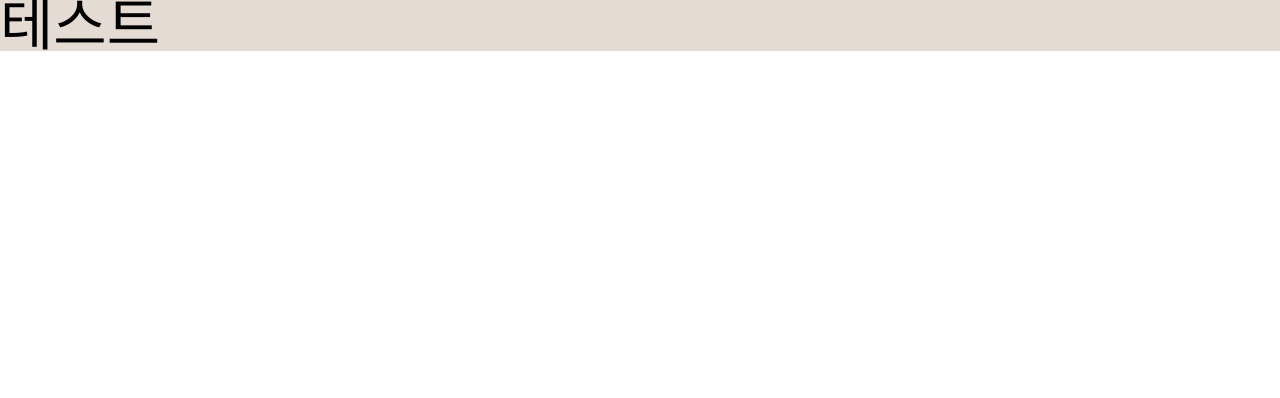
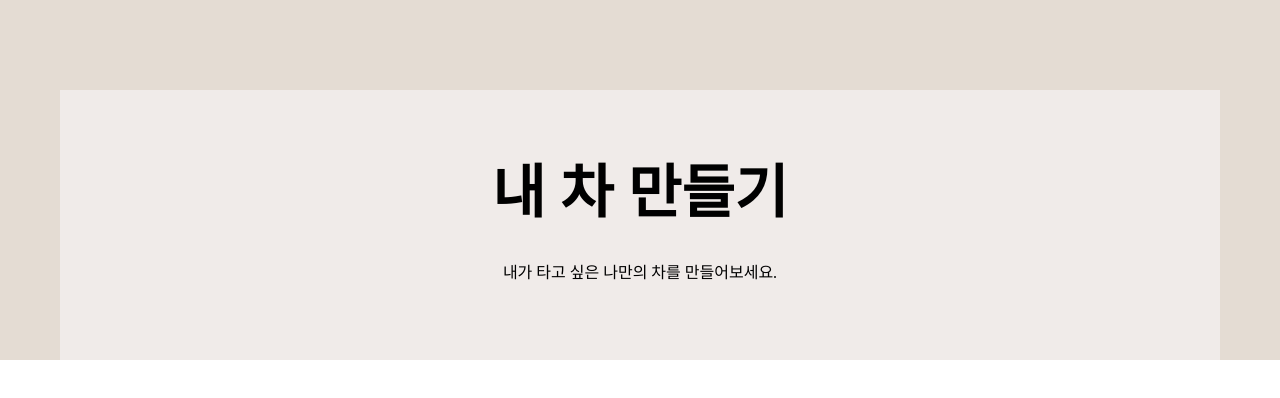
Before and after one commit to softeer5th/fe-mycar, a React (Vite) app: page / in a window 1280 px wide. Shown: the top 398 px of the page. Built offline with nearby package versions, Linux system fonts and the light colour scheme.

Commit message:
feat: TitleSection UI 퍼블리싱

```diff
--- a/src/App.tsx
+++ b/src/App.tsx
@@ -1,19 +1,11 @@
-import { useState } from 'react';
-import styled from 'styled-components';
+import TitleSection from './components/TitleSection';
 
-function App() {
-  const [count, setCount] = useState(0);
-
+const App = () => {
   return (
     <>
-      <Container>테스트</Container>
+      <TitleSection />
     </>
   );
-}
+};
 
 export default App;
-
-const Container = styled.div`
-  ${(props) => props.theme.fonts.title};
-  background-color: ${(props) => props.theme.colors.beige400};
-`;
--- /dev/null
+++ b/src/components/TitleSection/TitleSection.styled.ts
@@ -0,0 +1,31 @@
+import styled from 'styled-components';
+
+export const TitleLayout = styled.section`
+  height: 36rem;
+  background-color: ${({ theme }) => theme.colors.beige400};
+  display: flex;
+  flex-direction: column;
+`;
+
+export const Breadcrumb = styled.div`
+  flex-basis: 25%;
+`;
+
+export const TitleWrapper = styled.div`
+  display: flex;
+  flex-direction: column;
+  align-items: center;
+  justify-content: center;
+  gap: 4rem;
+  flex-basis: 75%;
+  margin: 0 6rem;
+  background-color: ${({ theme }) => theme.colors.beige300};
+`;
+
+export const Title = styled.h1`
+  ${({ theme }) => theme.fonts.title};
+`;
+
+export const SubTitle = styled.h2`
+  ${({ theme }) => theme.fonts.subTitle};
+`;
--- /dev/null
+++ b/src/components/TitleSection/index.tsx
@@ -0,0 +1,15 @@
+import * as S from './TitleSection.styled';
+
+const TitleSection = () => {
+  return (
+    <S.TitleLayout>
+      <S.Breadcrumb />
+      <S.TitleWrapper>
+        <S.Title>내 차 만들기</S.Title>
+        <S.SubTitle>내가 타고 싶은 나만의 차를 만들어보세요.</S.SubTitle>
+      </S.TitleWrapper>
+    </S.TitleLayout>
+  );
+};
+
+export default TitleSection;
--- a/src/styles/GlobalStyle.tsx
+++ b/src/styles/GlobalStyle.tsx
@@ -49,6 +49,10 @@ table {
     box-sizing: border-box;
   }
 
+  html {
+    font-size: 10px;
+  }
+
 
 `;
 
--- a/src/styles/theme.ts
+++ b/src/styles/theme.ts
@@ -1,6 +1,6 @@
 export const colors = {
   beige400: '#e4dcd3',
-  beige300: '#f6f3f2',
+  beige300: '#f6f3f2b3',
   blue300: '#007fab',
   blue400: '#007fa8',
   navy: '#002c5f',
@@ -13,7 +13,7 @@ export const colors = {
 export const fonts = {
   title: {
     'font-size': '58px',
-    'font-weight': '400',
+    'font-weight': '700',
     'line-height': '51px',
   },
   subTitle: {
```
